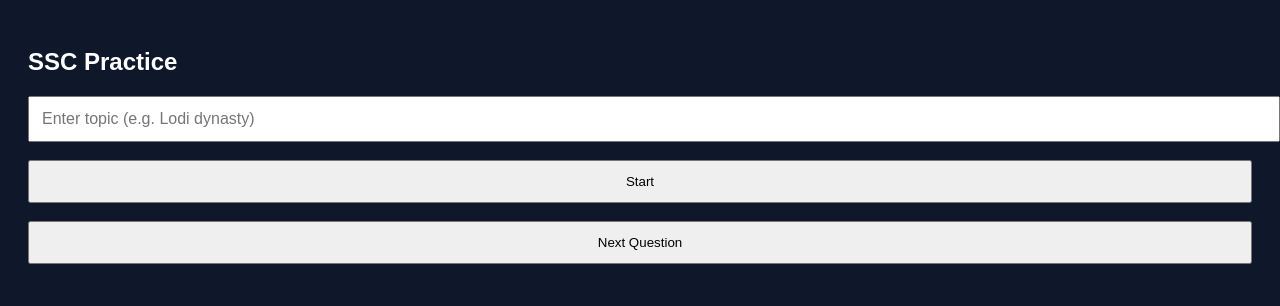
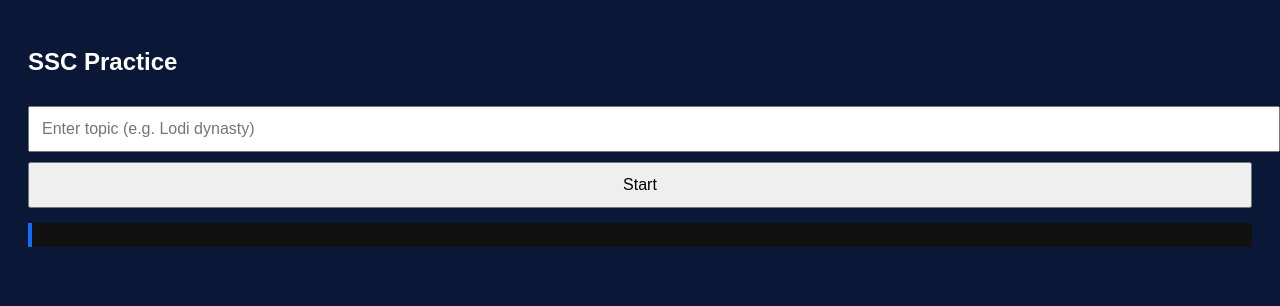
Before and after one commit to indian786786/Telegram-botest, a plain HTML site: page index.html in a window 1280 px wide. Drawn offline with Linux system fonts and the light colour scheme.

Commit message:
Update index.html

```diff
--- a/index.html
+++ b/index.html
@@ -3,35 +3,50 @@
 <head>
   <meta charset="UTF-8" />
   <title>SSC Practice MCQ</title>
-  <meta name="viewport" content="width=device-width, initial-scale=1.0">
+  <meta name="viewport" content="width=device-width, initial-scale=1.0" />
+  <style>
+    body {
+      background:#0b1736;
+      color:white;
+      font-family:Arial;
+      padding:20px;
+    }
+    input, button {
+      width:100%;
+      padding:12px;
+      margin-top:10px;
+      font-size:16px;
+    }
+    .option {
+      border:1px solid #ccc;
+      padding:12px;
+      margin-top:8px;
+      cursor:pointer;
+      background:#111;
+    }
+    .correct { background:#0f5132; }
+    .wrong { background:#842029; }
+    .disabled { pointer-events:none; opacity:0.7; }
+    #explanation {
+      margin-top:15px;
+      padding:12px;
+      background:#111;
+      border-left:4px solid #0d6efd;
+    }
+  </style>
 </head>
+<body>
 
-<body style="font-family:Arial; background:#0f172a; color:white; padding:20px">
+<h2>SSC Practice</h2>
 
-  <h2>SSC Practice</h2>
+<input id="topic" placeholder="Enter topic (e.g. Lodi dynasty)" />
+<button id="startBtn">Start</button>
+<button id="skipBtn" style="display:none;">Skip</button>
 
-  <input
-    id="topic"
-    placeholder="Enter topic (e.g. Lodi dynasty)"
-    style="width:100%; padding:12px; font-size:16px"
-  />
+<div id="quiz"></div>
+<div id="explanation"></div>
+<button id="nextBtn" style="display:none;">Next Question</button>
 
-  <br><br>
-
-  <button id="startBtn" style="width:100%; padding:12px">
-    Start
-  </button>
-
-  <br><br>
-
-  <button id="nextBtn" style="width:100%; padding:12px">
-    Next Question
-  </button>
-
-  <br><br>
-
-  <div id="output"></div>
-
-  <script src="app.js"></script>
+<script src="app.js"></script>
 </body>
 </html>
```
